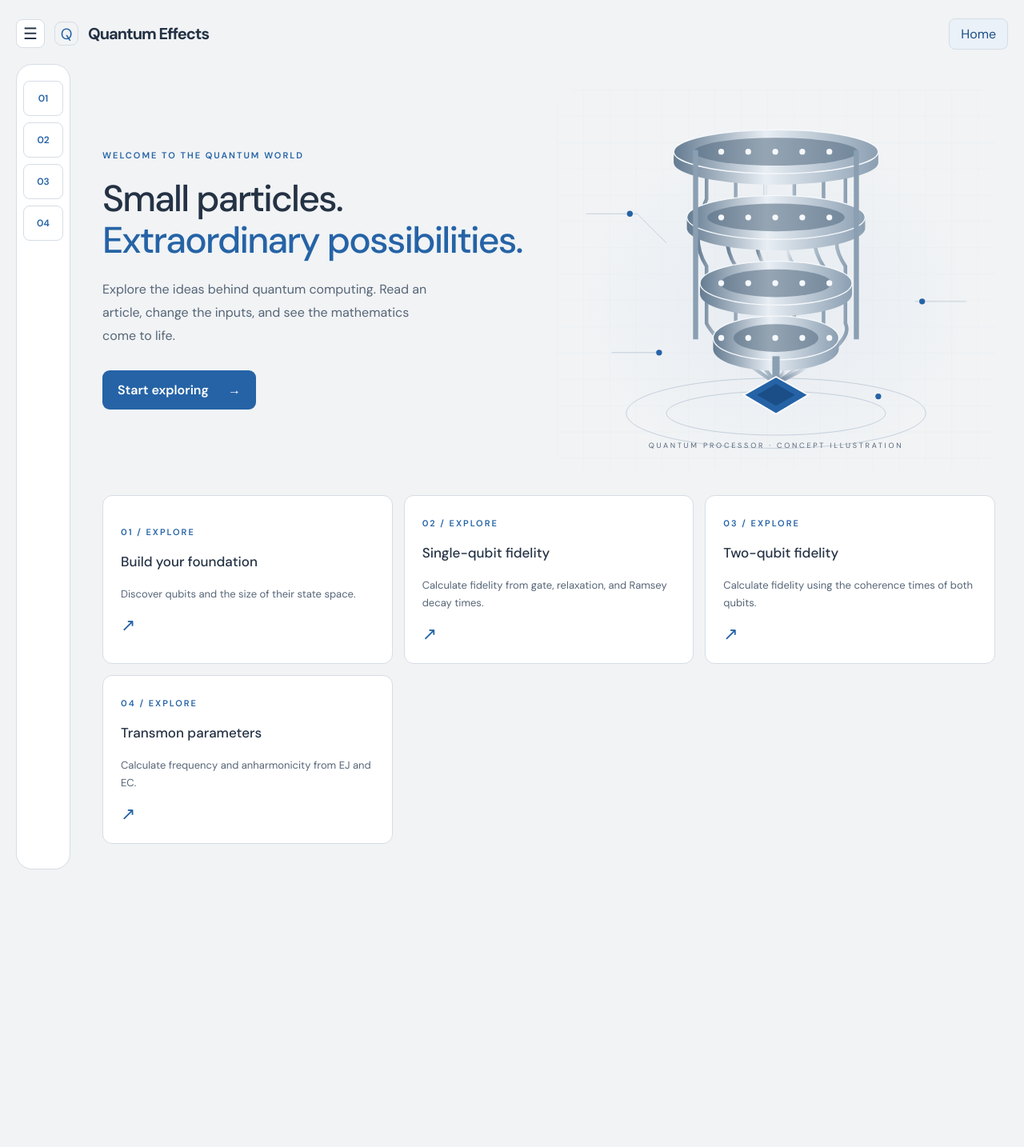
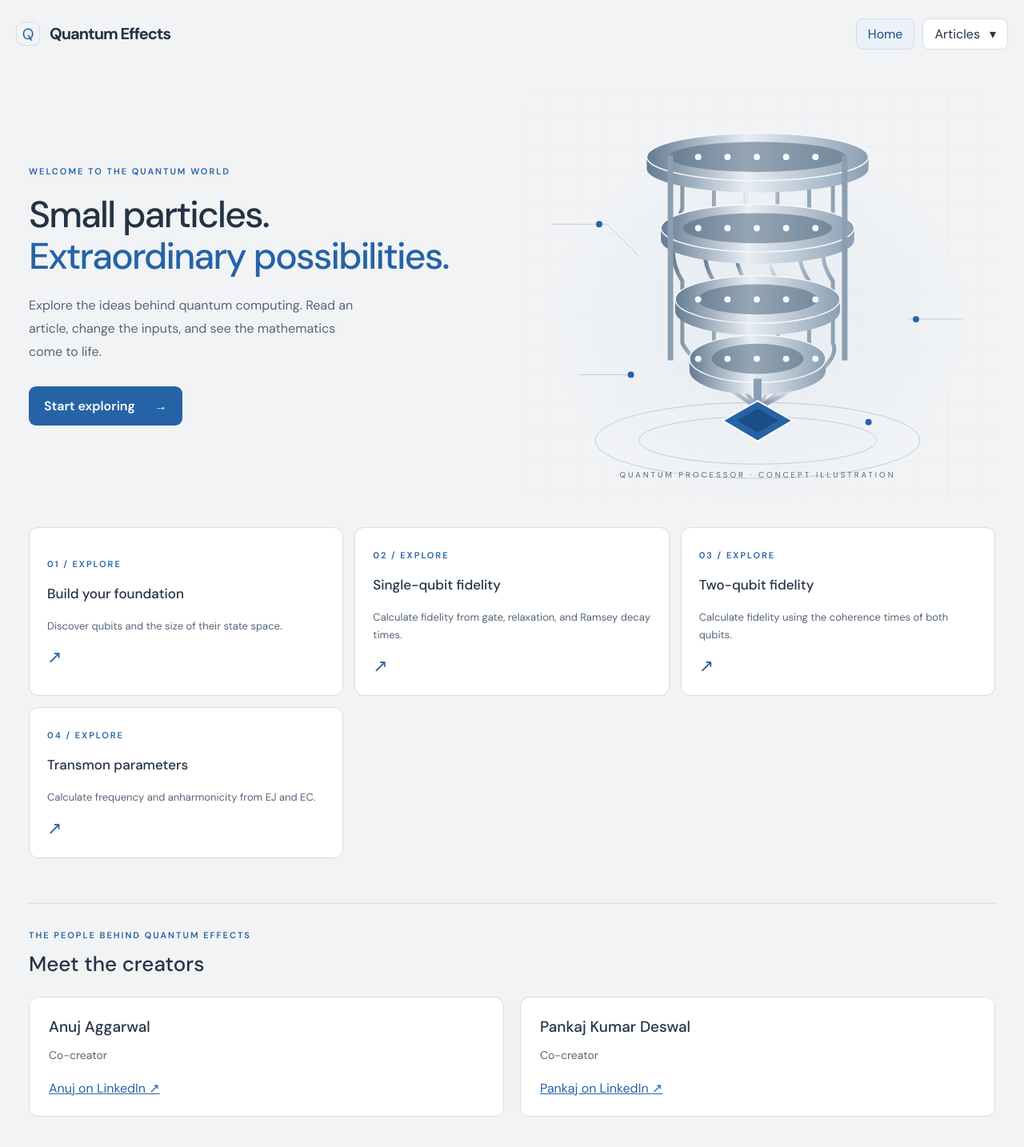
Before and after one commit to Pankaj-Deswal/qbit-lab, a React (Vite) app: page / in a window 1280 px wide. Shown: the top 1434 px of the page at 80% size. Before the commit the page ends 1107 px from the top, so only its background shows below. Built offline with nearby package versions, Linux system fonts and the light colour scheme.

Commit message:
removing sidebar and changing orientation

```diff
--- a/src/App.css
+++ b/src/App.css
@@ -32,33 +32,19 @@ button { font: inherit; }
 .brand-mark { display: grid; place-items: center; width: 30px; height: 30px; border: 1px solid var(--border); border-radius: 9px; color: var(--blue); font-size: 19px; }
 .eyebrow { color: var(--blue); font-size: 11px; font-weight: 600; letter-spacing: 2px; text-transform: uppercase; margin: 0 0 8px; }
 h1 { font-size: 20px; letter-spacing: -1px; margin: 0; }
-.layout { display: grid; grid-template-columns: 260px minmax(0, 1fr); gap: 24px; min-height: calc(100svh - 100px); }
 .workspace { position: relative; display: flex; flex-direction: column; border: 1px solid var(--border); border-radius: 20px; padding: 26px; background: var(--surface); }
 .workspace-label, .workspace-footer { color: var(--muted); font-size: 11px; letter-spacing: 1px; }
 .workspace-label { text-transform: uppercase; }
 .workspace-footer { margin-top: auto; padding-top: 30px; }
-.sidebar { padding: 28px 24px; background: var(--surface); border: 1px solid var(--border); border-radius: 20px; }
-.sidebar h2 { margin: 0; font-size: 20px; font-weight: 500; }
-.sidebar-description { margin: 12px 0 28px; }
-.article-button { width: 100%; text-align: left; padding: 14px; margin-bottom: 8px; background: var(--surface); color: var(--text); border: 1px solid var(--border); border-radius: 8px; cursor: pointer; }
-.article-button:hover, .article-button[aria-current='page'] { background: var(--blue-soft); border-color: var(--blue-border); }
-.article-button:focus-visible { outline: 2px solid var(--blue); outline-offset: 3px; }
 
-.sidebar-collapsed { grid-template-columns: 68px minmax(0, 1fr); }
 
-.menu-toggle { display: grid; place-items: center; width: 36px; height: 36px; padding: 0; border: 1px solid var(--border); border-radius: 8px; background: var(--surface); color: var(--text); font-size: 20px; cursor: pointer; }
-.menu-toggle:hover { background: var(--blue-soft); }
-.menu-toggle:focus-visible { outline: 2px solid var(--blue); outline-offset: 3px; }
 .article { width: 100%; max-width: 740px; margin: 0 auto; padding: 64px 16px; }
 .article h2 { font-size: clamp(26px, 4vw, 40px); line-height: 1.2; letter-spacing: -1px; font-weight: 500; margin: 16px 0 28px; }
 .article > p:not(.eyebrow) { color: var(--muted); font-size: 16px; line-height: 1.9; }
-.sidebar-description { color: var(--muted); font-size: 14px; line-height: 1.8; }
 @media (max-width: 700px) {
   .app { padding: 12px; }
   .header { gap: 10px; margin-bottom: 12px; }
-  .layout { grid-template-columns: 210px minmax(0, 1fr); gap: 12px; }
   .workspace { min-height: 480px; padding: 20px; }
-  .sidebar { padding: 20px; }
   .article { padding: 32px 0; }
 }
 .home-page { padding: 32px 0 8px; }
@@ -93,19 +79,8 @@ a { color: var(--blue); }
 .home-link:hover, .home-link[aria-current='page'] { color: var(--blue-deep); background: var(--blue-soft); }
 .brand-home:focus-visible, .home-link:focus-visible { outline: 2px solid var(--blue); outline-offset: 4px; }
 .home-main { min-width: 0; padding: 0 16px 24px; }
-.layout { transition: grid-template-columns 180ms ease; }
-.sidebar { min-width: 0; }
-.article-button { display: flex; align-items: center; gap: 12px; }
-.article-icon { flex-shrink: 0; font-size: 12px; font-weight: 600; color: var(--blue); }
-.article-label { line-height: 1.5; }
-.sidebar-collapsed .sidebar { padding: 20px 8px; }
-.sidebar-collapsed .article-button { justify-content: center; min-height: 44px; padding: 10px 0; }
 .workspace { min-width: 0; }
 @media (max-width: 700px) {
-  .layout { position: relative; grid-template-columns: 68px minmax(0, 1fr); }
-  .sidebar { position: relative; z-index: 2; padding: 20px 16px; }
-  .layout:not(.sidebar-collapsed) .sidebar { position: absolute; top: 0; bottom: 0; left: 0; width: min(260px, 100%); box-shadow: 12px 0 30px rgb(30 45 65 / 12%); }
-  .layout:not(.sidebar-collapsed) main { grid-column: 2; }
   .home-main { padding: 0 0 16px; }
   .brand-home { gap: 8px; }
   .brand-home h1 { font-size: 17px; }
@@ -114,7 +89,6 @@ a { color: var(--blue); }
   .home-copy h2 { font-size: clamp(26px, 6vw, 40px); letter-spacing: -1px; }
   .input-grid { grid-template-columns: minmax(0, 1fr); }
 }
-@media (prefers-reduced-motion: reduce) { .layout { transition: none; } }
 
 .calculation-mode { display: flex; flex-wrap: wrap; gap: 16px; margin-top: 28px; padding: 16px; border: 1px solid var(--border); border-radius: 10px; }
 .calculation-mode legend { color: var(--muted); padding: 0 6px; }
@@ -142,3 +116,29 @@ a { color: var(--blue); }
 .transmon-results { margin: 0; display: grid; gap: 16px; }
 .transmon-results dt { color: var(--muted); font-size: 13px; }
 .transmon-results dd { margin: 4px 0 0; font-size: 18px; overflow-wrap: anywhere; }
+
+.page-layout { min-height: calc(100svh - 100px); }
+.page-layout > main { min-height: inherit; }
+.brand-home { text-decoration: none; }
+.header-nav { display: flex; gap: 10px; align-items: center; margin-left: auto; }
+.home-link { display: inline-block; text-decoration: none; margin-left: 0; }
+.articles-dropdown { position: relative; }
+.articles-toggle { display: flex; align-items: center; gap: 12px; border: 1px solid var(--border); border-radius: 8px; padding: 8px 14px; background: var(--surface); color: var(--text); cursor: pointer; }
+.articles-toggle:hover, .articles-toggle[aria-expanded='true'] { background: var(--blue-soft); border-color: var(--blue-border); }
+.articles-toggle:focus-visible, .articles-menu a:focus-visible { outline: 2px solid var(--blue); outline-offset: 3px; }
+.articles-menu { position: absolute; right: 0; top: calc(100% + 10px); width: min(330px, calc(100vw - 32px)); z-index: 10; padding: 8px; border: 1px solid var(--border); border-radius: 12px; background: var(--surface); box-shadow: 0 12px 30px rgb(30 45 65 / 12%); }
+.articles-menu a { display: block; padding: 12px; border-radius: 6px; text-decoration: none; color: var(--text); font-size: 14px; }
+.articles-menu a:hover, .articles-menu a[aria-current='page'] { background: var(--blue-soft); color: var(--blue-deep); }
+.creators { margin-top: 56px; padding-top: 32px; border-top: 1px solid var(--border); }
+.creators h2 { font-size: 26px; font-weight: 500; margin: 12px 0 24px; }
+.creator-grid { display: grid; grid-template-columns: repeat(2, minmax(0, 1fr)); gap: 20px; }
+.creator-card { padding: 24px; background: var(--surface); border: 1px solid var(--border); border-radius: 12px; }
+.creator-card h3 { margin: 0; font-size: 19px; font-weight: 500; }
+.creator-card p { color: var(--muted); font-size: 14px; }
+.creator-card a { display: inline-block; margin-top: 8px; }
+@media (max-width: 700px) {
+  .header { height: auto; min-height: 44px; flex-wrap: wrap; }
+  .header-nav { gap: 6px; }
+  .articles-toggle { padding: 8px 10px; }
+  .creator-grid { grid-template-columns: 1fr; }
+}
--- a/src/App.jsx
+++ b/src/App.jsx
@@ -1,4 +1,4 @@
-import { useState } from 'react';
+import { useEffect, useRef, useState } from 'react';
 
 import HomePage from './components/HomePage.jsx';
 import IntroductionPage from './components/IntroductionPage.jsx';
@@ -6,6 +6,9 @@ import SingleQubitFidelityPage from './components/SingleQubitFidelityPage.jsx';
 import TwoQubitFidelityPage from './components/TwoQubitFidelityPage.jsx';
 
 import TransmonPage from './components/TransmonPage.jsx';
+
+const basePath = import.meta.env.BASE_URL;
+const pagePath = id => id === 'home' ? basePath : `${basePath}articles/${id}`;
 
 const pages = [
   { id: 'introduction', title: 'Introduction to quantum effects', icon: '01', component: IntroductionPage },
@@ -15,58 +18,80 @@ const pages = [
 ];
 
 export default function App() {
-  const [sidebarOpen, setSidebarOpen] = useState(false);
-  const [selectedId, setSelectedId] = useState('home');
-  function goHome() {
-    setSelectedId('home');
-    setSidebarOpen(false);
+  const [pathname, setPathname] = useState(window.location.pathname);
+  const [menuOpen, setMenuOpen] = useState(false);
+  const menuRef = useRef(null);
+  const toggleRef = useRef(null);
+  const isHome = pathname === basePath || pathname === basePath.slice(0, -1);
+  const page = pages.find(page => pathname === pagePath(page.id) || pathname === `${pagePath(page.id)}/`);
+  const ActivePage = isHome ? HomePage : page?.component;
+
+  useEffect(() => {
+    function onPopState() { setPathname(window.location.pathname); setMenuOpen(false); }
+    window.addEventListener('popstate', onPopState);
+    return () => window.removeEventListener('popstate', onPopState);
+  }, []);
+
+  useEffect(() => {
+    document.title = `${isHome ? 'Home' : page?.title || 'Page not found'} | Quantum Effects`;
+  }, [pathname, isHome, page]);
+
+  useEffect(() => {
+    if (!menuOpen) return;
+    function closeOutside(event) {
+      if (!menuRef.current?.contains(event.target)) setMenuOpen(false);
+    }
+    function closeEscape(event) {
+      if (event.key === 'Escape') { setMenuOpen(false); toggleRef.current?.focus(); }
+    }
+    document.addEventListener('pointerdown', closeOutside);
+    document.addEventListener('keydown', closeEscape);
+    return () => {
+      document.removeEventListener('pointerdown', closeOutside);
+      document.removeEventListener('keydown', closeEscape);
+    };
+  }, [menuOpen]);
+
+  function navigate(id) {
+    const nextPath = pagePath(id);
+    if (window.location.pathname !== nextPath) {
+      window.history.pushState(null, '', nextPath);
+      setPathname(nextPath);
+      window.scrollTo(0, 0);
+    }
+    setMenuOpen(false);
   }
-  const isHome = selectedId === 'home';
-  const ActivePage = isHome ? HomePage : pages.find((page) => page.id === selectedId).component;
+  function linkClick(event, id) {
+    if (event.button !== 0 || event.metaKey || event.ctrlKey || event.shiftKey || event.altKey) return;
+    event.preventDefault();
+    navigate(id);
+  }
 
   return (
     <div className="app">
       <header className="header">
-        <button
-          className="menu-toggle"
-          aria-label={sidebarOpen ? 'Collapse articles menu' : 'Expand articles menu'}
-          aria-expanded={sidebarOpen}
-          aria-controls="articles-sidebar"
-          onClick={() => setSidebarOpen((open) => !open)}
-        >
-          <span aria-hidden="true">☰</span>
-        </button>
-        <button className="brand-home" onClick={goHome} aria-label="Quantum Effects home">
+        <a href={basePath} className="brand-home" onClick={event => linkClick(event, 'home')} aria-label="Quantum Effects home">
           <span className="brand-mark" aria-hidden="true">Q</span>
           <h1>Quantum Effects</h1>
-        </button>
-        <button className="home-link" aria-current={isHome ? 'page' : undefined} onClick={goHome}>Home</button>
+        </a>
+        <nav className="header-nav" aria-label="Main navigation">
+          <a href={basePath} className="home-link" aria-current={isHome ? 'page' : undefined} onClick={event => linkClick(event, 'home')}>Home</a>
+          <div className="articles-dropdown" ref={menuRef} onBlur={event => {
+            if (!event.currentTarget.contains(event.relatedTarget)) setMenuOpen(false);
+          }}>
+            <button className="articles-toggle" ref={toggleRef} aria-expanded={menuOpen} aria-controls="articles-menu" onClick={() => setMenuOpen(open => !open)}>
+              Articles <span aria-hidden="true">▾</span>
+            </button>
+            <div id="articles-menu" className="articles-menu" hidden={!menuOpen}>
+              {pages.map(article => <a key={article.id} href={pagePath(article.id)} aria-current={page?.id === article.id ? 'page' : undefined} onClick={event => linkClick(event, article.id)}>{article.title}</a>)}
+            </div>
+          </div>
+        </nav>
       </header>
-
-      <div className={`layout ${sidebarOpen ? '' : 'sidebar-collapsed'}`}>
-        <aside id="articles-sidebar" className="sidebar" aria-label="Article navigation">
-          <div className="sidebar-heading" hidden={!sidebarOpen}>
-          <p className="eyebrow">Explore</p>
-          <h2 id="articles-title">Articles</h2>
-          <p className="sidebar-description">Choose an article to read.</p>
-          </div>
-          <nav aria-label="Quantum articles">
-            {pages.map((article) => (
-              <button
-                key={article.id}
-                className="article-button"
-                aria-current={selectedId === article.id ? 'page' : undefined}
-                aria-label={article.title}
-                title={article.title}
-                onClick={() => setSelectedId(article.id)}
-              ><span className="article-icon" aria-hidden="true">{article.icon}</span><span className="article-label" hidden={!sidebarOpen}>{article.title}</span></button>
-            ))}
-          </nav>
-        </aside>
-
+      <div className="page-layout">
         <main className={isHome ? 'home-main' : 'workspace'} aria-labelledby="article-title">
           {!isHome && <span className="workspace-label">Quantum library</span>}
-          <ActivePage key={selectedId} onNavigate={setSelectedId} />
+          {ActivePage ? <ActivePage key={pathname} onNavigate={navigate} /> : <article className="article"><h2 id="article-title">Page not found</h2><p>Choose an article above or <a href={basePath} onClick={event => linkClick(event, 'home')}>return home</a>.</p></article>}
           {!isHome && <span className="workspace-footer">Quantum Effects / Articles</span>}
         </main>
       </div>
--- a/src/components/HomePage.jsx
+++ b/src/components/HomePage.jsx
@@ -18,5 +18,13 @@ export default function HomePage({ onNavigate }) {
         ['04', 'transmon', 'Transmon parameters', 'Calculate frequency and anharmonicity from EJ and EC.'],
       ].map(([number, id, title, description]) => <button className="home-card" key={id} onClick={() => onNavigate(id)}><span className="eyebrow">{number} / Explore</span><h3>{title}</h3><p>{description}</p><span aria-hidden="true">↗</span></button>)}
     </div>
+    <section className="creators" aria-labelledby="creators-title">
+      <p className="eyebrow">The people behind Quantum Effects</p>
+      <h2 id="creators-title">Meet the creators</h2>
+      <div className="creator-grid">
+        <article className="creator-card"><h3>Anuj Aggarwal</h3><p>Co-creator</p><a href="https://www.linkedin.com/in/anuj-aggarwal-365b6886/" target="_blank" rel="noopener noreferrer">Anuj on LinkedIn <span aria-hidden="true">↗</span></a></article>
+        <article className="creator-card"><h3>Pankaj Kumar Deswal</h3><p>Co-creator</p><a href="https://www.linkedin.com/in/pankaj-kumar-deswal/" target="_blank" rel="noopener noreferrer">Pankaj on LinkedIn <span aria-hidden="true">↗</span></a></article>
+      </div>
+    </section>
   </div>;
 }
```
Also changed, not shown: vite.config.js (+4 -3 lines), 1 other file (tests, documents, lock files or other folders).
